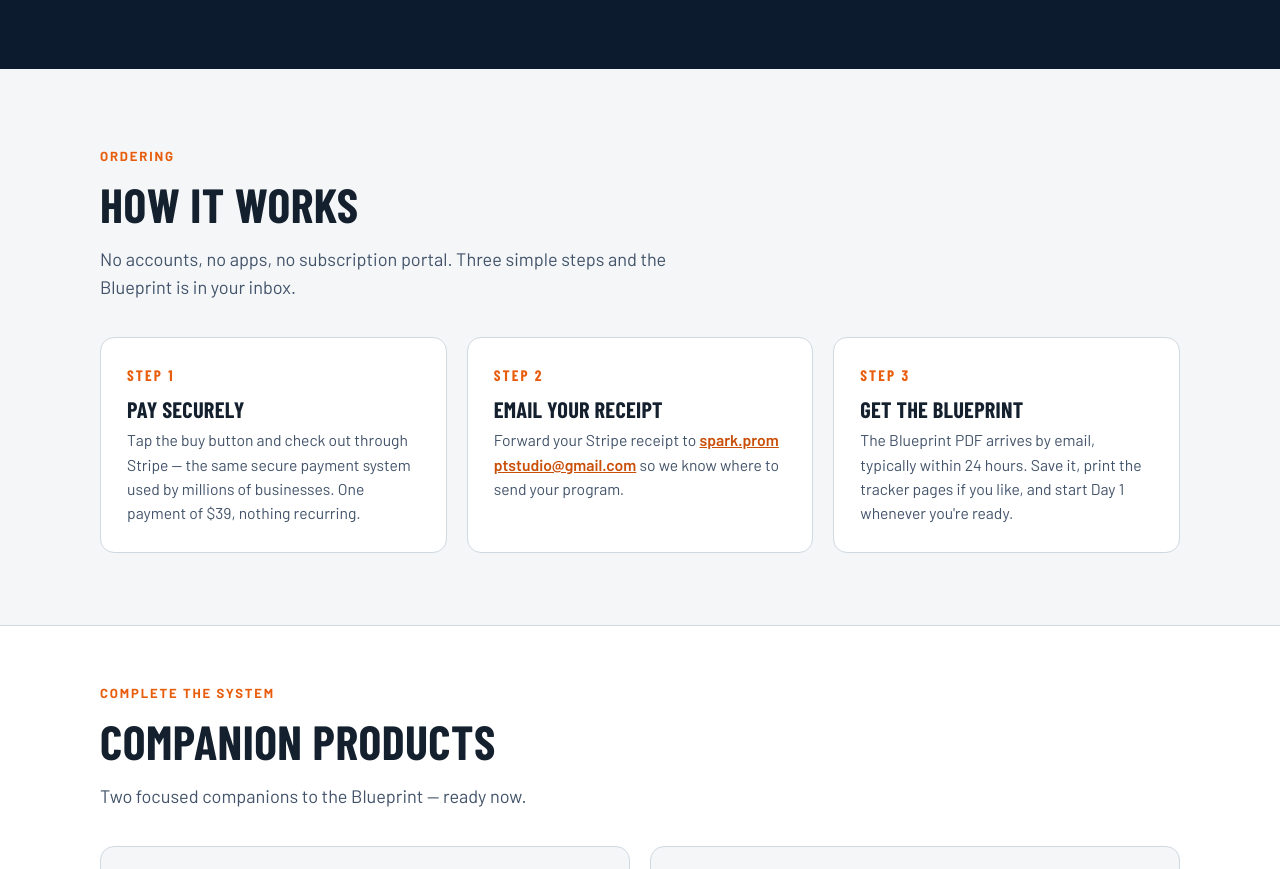
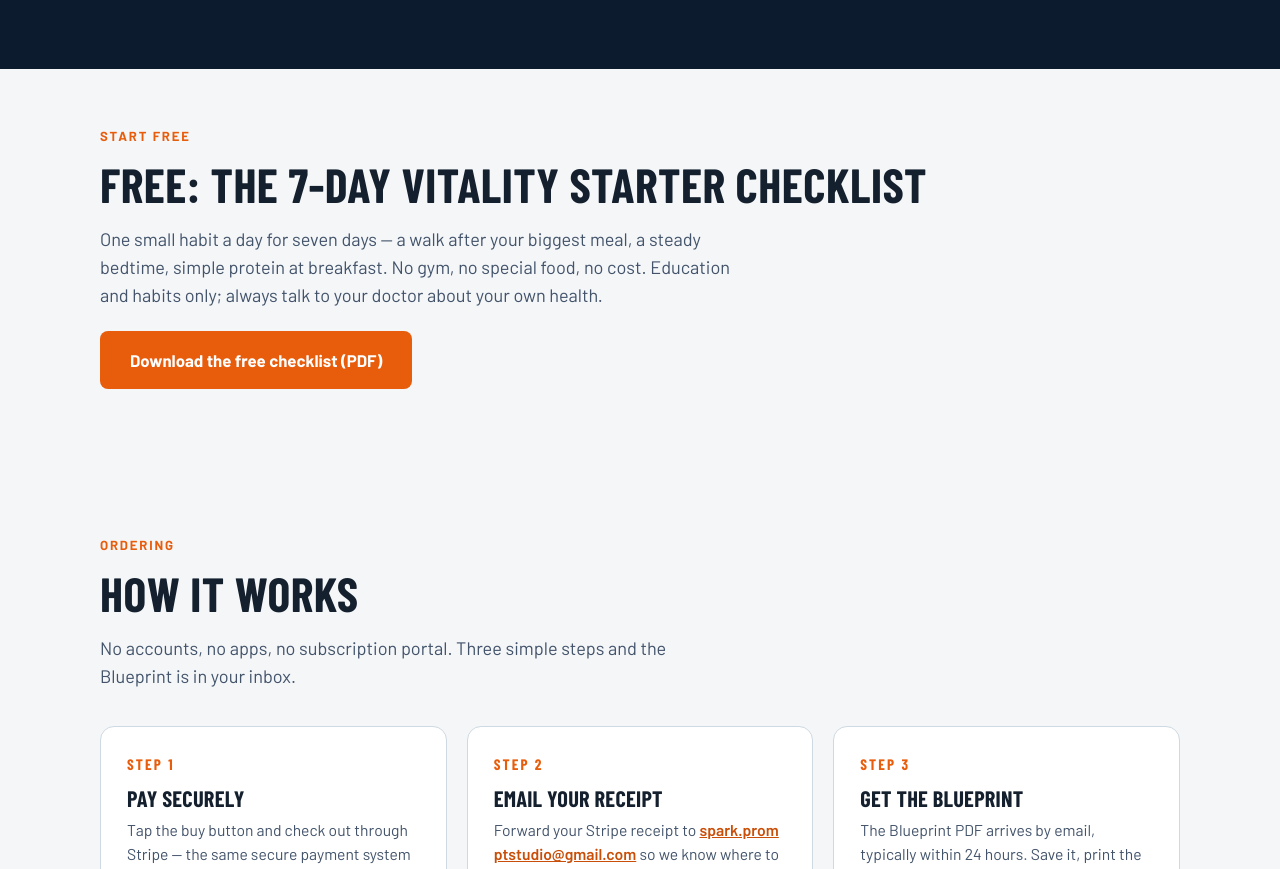
Before and after one commit to clutchlab-coach/strong-after-50, a plain HTML site: page index.html in a window 1280 px wide. Shown: the part 3761-4630 px from the top of the page. Drawn offline with nearby package versions, Linux system fonts and the light colour scheme.

Commit message:
Add free 7-Day Vitality Starter Checklist

```diff
--- a/index.html
+++ b/index.html
@@ -438,6 +438,16 @@
   </div>
 </section>
 
+<!-- FREE CHECKLIST -->
+<section class="section section-tight" id="starter-checklist">
+  <div class="wrap">
+    <span class="kicker">Start free</span>
+    <h2>Free: the 7-Day Vitality Starter Checklist</h2>
+    <p class="lede">One small habit a day for seven days — a walk after your biggest meal, a steady bedtime, simple protein at breakfast. No gym, no special food, no cost. Education and habits only; always talk to your doctor about your own health.</p>
+    <p style="margin-top:22px"><a class="btn btn-orange" href="7-day-vitality-starter-checklist.pdf" download>Download the free checklist (PDF)</a></p>
+  </div>
+</section>
+
 <!-- HOW IT WORKS -->
 <section class="section">
   <div class="wrap">
```
Also changed, not shown: 1 other file.
